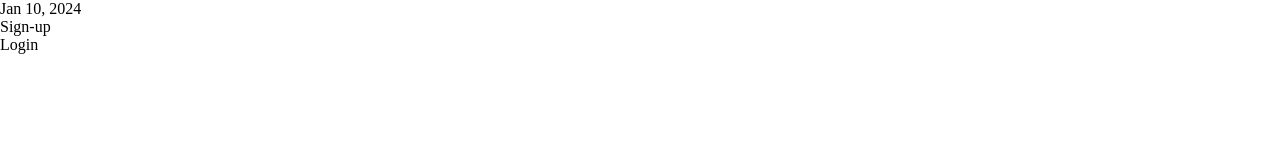
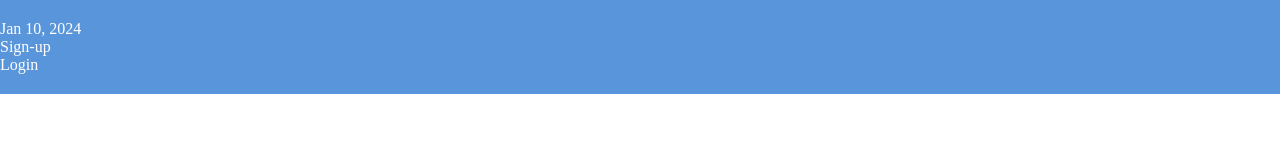
Before and after one commit to NelsonKinyanjui/flex-box, a plain HTML site: page index.html in a window 1280 px wide. Drawn offline with Linux system fonts and the light colour scheme.

Commit message:
add styling for the page

```diff
--- a/assets/flexbox.css
+++ b/assets/flexbox.css
@@ -1,5 +1,17 @@
-* {
+*{
     margin: 0;
     padding: 0;
     box-sizing: border-box;
 }
+
+.menu-container {
+    color: #fff;
+    background-color: #5995da;
+    padding: 20px 0;
+}
+
+.menu {
+     border: 1pc solif #fff; /* for debugging  */
+    width: 900px;
+
+}
```
